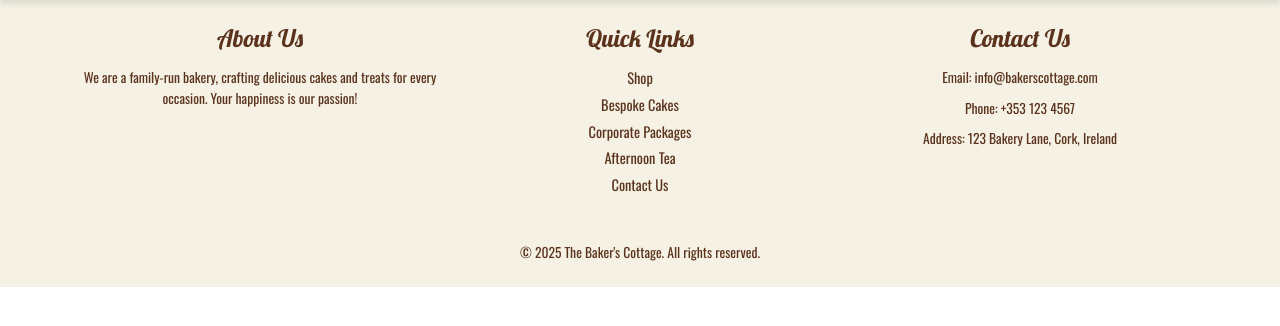
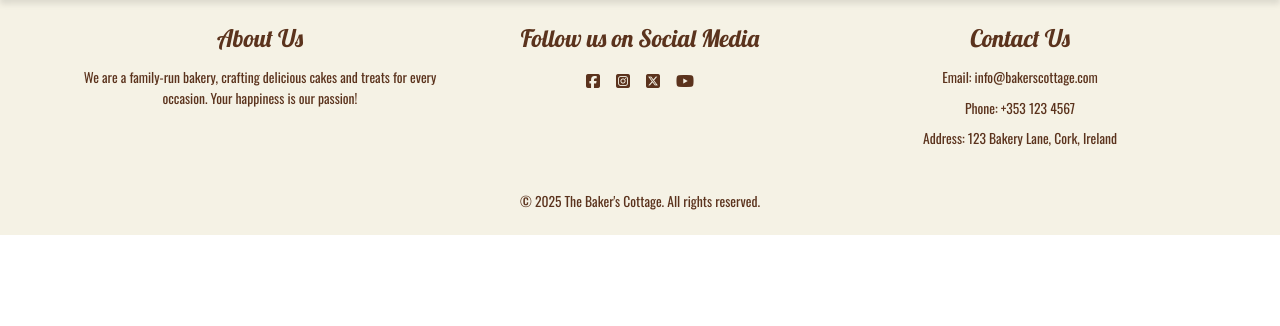
Before and after one commit to Mickyreegs/the_bakers_cottage, a Django app: page /contact/ in a window 1280 px wide. Shown: the part 308-634 px from the top of the page. Run offline with Django 4.2, Linux system fonts and the light colour scheme; some libraries are stand-ins or nearby versions.

Commit message:
Remove quick links and add Social Media section in footer

```diff
--- a/templates/base.html
+++ b/templates/base.html
@@ -63,7 +63,7 @@
         {% endblock content %}
     </main>
 
-    <footer class="footer text-center py-4" >
+    <footer class="footer text-center py-4">
         <div class="container">
             <div class="row">
                 <!-- About Section -->
@@ -71,21 +71,28 @@
                     <h5>About Us</h5>
                     <p>We are a family-run bakery, crafting delicious cakes and treats for every occasion. Your happiness is our passion!</p>
                 </div>
-                <!-- Quick Links -->
+                <!-- Quick Links & Social Media -->
                 <div class="col-lg-4 col-md-6 col-12 mb-3">
-                    <h5>Quick Links</h5>
-                    <ul class="list-unstyled">
-                        <li><a href="/shop">Shop</a></li>
-                        <li><a href="/bespoke-cakes">Bespoke Cakes</a></li>
-                        <li><a href="/corporate-packages">Corporate Packages</a></li>
-                        <li><a href="/afternoon-tea">Afternoon Tea</a></li>
-                        <li><a href="/contact">Contact Us</a></li>
-                    </ul>
+                    <h5>Follow us on Social Media</h5>
+                    <div class="d-flex justify-content-center gap-3 mt-3">
+                        <a href="https://www.facebook.com/" target="_blank" rel="noopener" aria-label="Find us on Facebook">
+                            <i class="fa-brands fa-square-facebook"></i>
+                        </a>
+                        <a href="https://www.instagram.com/" target="_blank" rel="noopener" aria-label="Find us on Instagram">
+                            <i class="fa-brands fa-square-instagram"></i>
+                        </a>
+                        <a href="https://www.x.com/" target="_blank" rel="noopener" aria-label="Find us on X">
+                            <i class="fa-brands fa-square-x-twitter"></i>
+                        </a>
+                        <a href="https://www.youtube.com/" target="_blank" rel="noopener" aria-label="Find us on YouTube">
+                            <i class="fa-brands fa-youtube"></i>
+                        </a>
+                    </div>
                 </div>
                 <!-- Contact Section -->
                 <div class="col-lg-4 col-md-6 col-12 mb-3">
                     <h5>Contact Us</h5>
-                    <p>Email: <a href="mailto:info@yourbakery.com">info@bakerscottage.com</a></p>
+                    <p>Email: <a href="mailto:info@bakerscottage.com">info@bakerscottage.com</a></p>
                     <p>Phone: +353 123 4567</p>
                     <p>Address: 123 Bakery Lane, Cork, Ireland</p>
                 </div>
```
